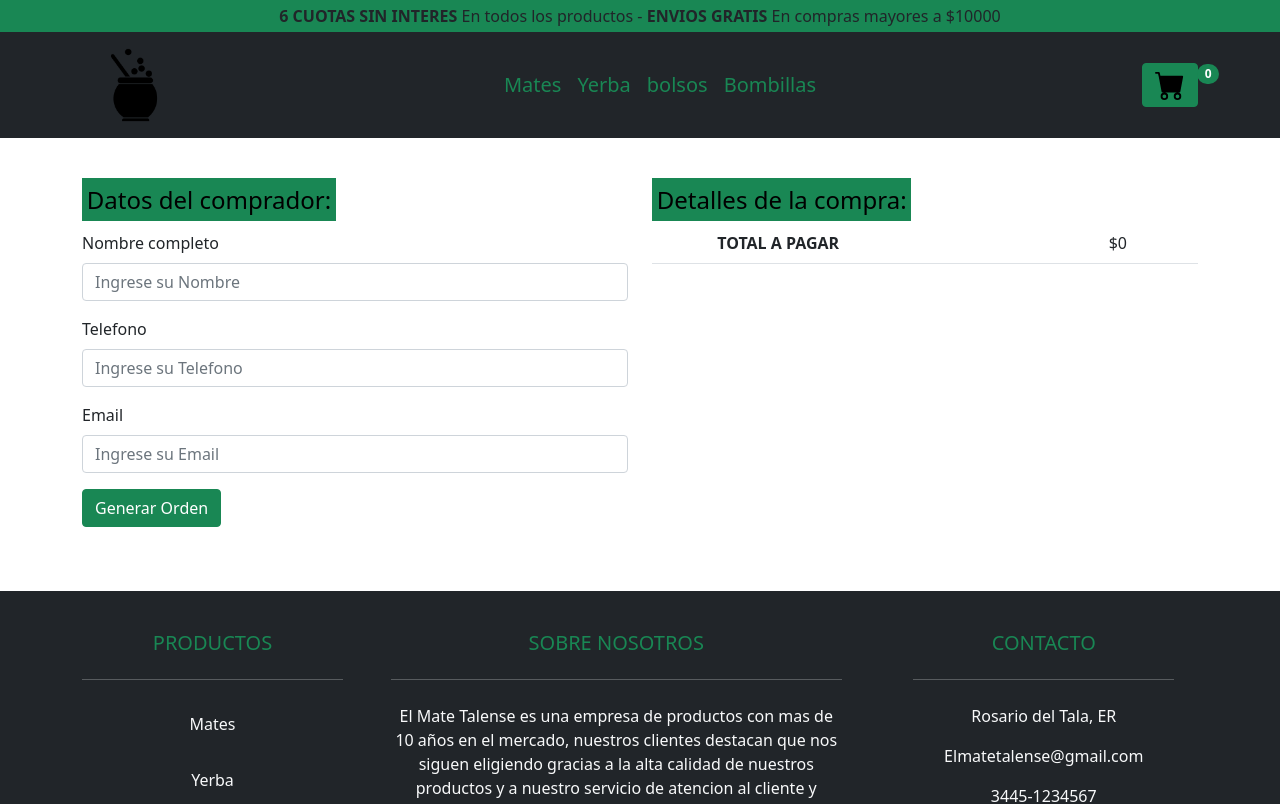
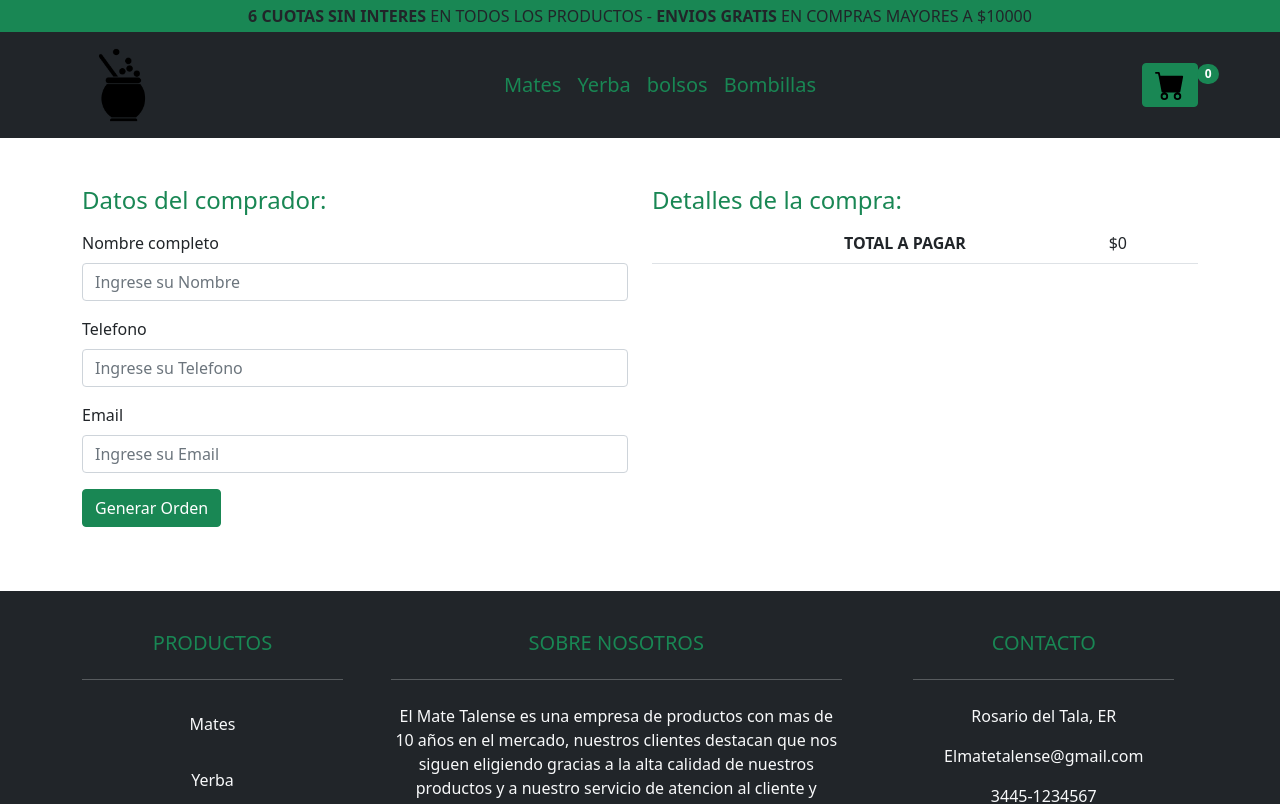
Before and after one commit to Ivaldum/React-Coder, a React (Vite) app: page /checkout in a window 1280 px wide. Shown: the top 804 px of the page. Built offline with nearby package versions, Linux system fonts and the light colour scheme.

Commit message:
fixed details in checkout and navbar

```diff
--- a/package.json
+++ b/package.json
@@ -9,6 +9,7 @@
     "preview": "vite preview"
   },
   "dependencies": {
+    "bootstrap": "^5.2.3",
     "bootstrap-icons": "^1.10.3",
     "firebase": "^9.15.0",
     "react": "^18.2.0",
--- a/src/components/BannerEnvio.jsx
+++ b/src/components/BannerEnvio.jsx
@@ -2,9 +2,9 @@ const BannerEnvio = () => {
     return(
         <div className="bg-success text-center p-1 fs-6">
             <strong>6 CUOTAS SIN INTERES </strong>
-            En todos los productos -
+            EN TODOS LOS PRODUCTOS -
             <strong> ENVIOS GRATIS </strong>
-            En compras mayores a $10000
+            EN COMPRAS MAYORES A $10000
         </div>
     )
 }
--- a/src/components/Checkout.jsx
+++ b/src/components/Checkout.jsx
@@ -39,7 +39,7 @@ const Checkout = () => {
         <div className="container">
             <div className="row my-5">
                 <div className="col-md-6">
-                    <h4><mark className="bg-success">Datos del comprador:</mark></h4>
+                    <h4 className="text-success">Datos del comprador: </h4>
                     <form className="my-3">
                         <div className="mb-3">
                             <label htmlFor="nombre" className="form-label">Nombre completo</label>
@@ -57,21 +57,21 @@ const Checkout = () => {
                     </form>
                 </div>
                 <div className="col-md-6">
-                    <h4><mark className="bg-success">Detalles de la compra:</mark></h4>
+                    <h4 className="text-success">Detalles de la compra: </h4>
                     <table className="table">
                         <tbody>
                             {cart.map(item => (
                                 <tr key={item.id}>
                                     <td className="align-middle"><img src={item.image} alt={item.name} width={70} /></td>
                                     <td className="align-middle">{item.name}</td>
-                                    <td className="align-middle ">{item.quantity}</td>
+                                    <td className="align-middle text-center">{item.quantity}</td>
                                     <td className="align-middle">${item.quantity * item.price}</td>
                                 </tr>
                                 ))
                             }
                             <tr>
                                 <td colSpan={2}>&nbsp;</td>
-                                <td><b>TOTAL A PAGAR</b></td>
+                                <td className="text-center"><b>TOTAL A PAGAR</b></td>
                                 <td>${precioFinal()}</td>
                             </tr>
                         </tbody>
--- a/src/components/NavBar.jsx
+++ b/src/components/NavBar.jsx
@@ -6,12 +6,8 @@ const NavBar = () => {
         <div className="container-fluid bg-dark">
             <div className="container">
                 <nav className="navbar navbar-expand-lg">
-                    <div className="container-fluid">
                     <Link className="navbar-brand" to={"/"}><img src="../images/logo-mate.png" alt="Mate Talense" width={80} /></Link>
-                        <button className="navbar-toggler" type="button" data-bs-toggle="collapse" data-bs-target="#navbarNav" aria-controls="navbarNav" aria-expanded="false">
-                            <span className="navbar-toggler-icon"></span>
-                        </button>
-                        <div className="collapse navbar-collapse d-flex justify-content-center fs-5" id="navbarNav">
+                    <div className="collapse navbar-collapse d-flex justify-content-center fs-5">
                         <ul className="navbar-nav">
                             <li className="nav-item">
                                 <NavLink className="nav-link text-success" activeclassname="page" aria-current="page" to={"category/mates"}>Mates</NavLink>
@@ -27,8 +23,9 @@ const NavBar = () => {
                             </li>
                             </ul>
                         </div>
+                    <div>
+                        <CartWidget/>
                     </div>
-                    <div><CartWidget/></div>
                 </nav>
             </div>
         </div>
```
Also changed, not shown: 1 other file (tests, documents, lock files or other folders). Lines whose indentation alone changed are shown as unchanged.
